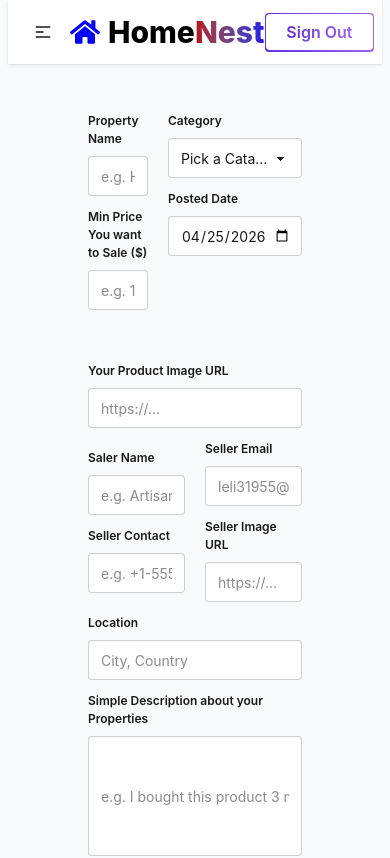
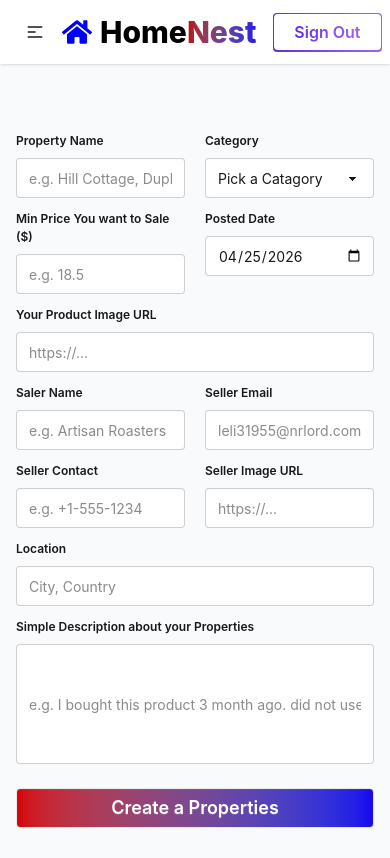
Before and after one commit to syednabil-git/home-nest-client, a React (Vite) app: page /add-property in a window 390 px wide. Shown: the top 858 px of the page. Built offline with nearby package versions, Linux system fonts and the light colour scheme; no server answers; sample sign-in values are in the browser's storage.

Commit message:
Responsive done

```diff
--- a/src/components/AddProperty.jsx
+++ b/src/components/AddProperty.jsx
@@ -44,7 +44,7 @@ const AddProperty = () => {
   return (
     <div>
       <form onSubmit={handleAddProperty}>
-        <div className='flex justify-between max-w-[1000px] mx-auto p-10 px-20 gap-5 items-start'>
+        <div className='flex justify-between max-w-[1280px] mx-auto px-4 md:px-30 gap-5 md:gap-20 items-start mt-15'>
             <div className='flex-1'>
               <fieldset className="fieldset">
               <legend className="fieldset-legend">Property Name</legend>
@@ -74,14 +74,14 @@ const AddProperty = () => {
              </div>
         </div>
         {/* Your Product Image URL */}
-          <div className=' max-w-[1000px] mx-auto px-20 '>
+          <div className=' max-w-[1280px] mx-auto px-4 md:px-30 '>
              <fieldset className="fieldset">
               <legend className="fieldset-legend">Your Product Image URL</legend>
               <input type="text" name='image' className="input w-full" placeholder="https://..." />
               </fieldset>
           </div>
           {/* saler part   */}
-          <div className='flex justify-between items-center max-w-[1000px] mx-auto px-20 gap-5'>
+          <div className='flex justify-between items-center max-w-[1280px] mx-auto px-4 md:px-30 gap-5 md:gap-20'>
              <div className='flex-1'>
                 <fieldset className="fieldset">
                   <legend className="fieldset-legend">Saler Name</legend>
@@ -104,14 +104,14 @@ const AddProperty = () => {
              </div>
           </div>
           {/* location */}
-          <div className='max-w-[1000px] mx-auto px-20'>
+          <div className='max-w-[1280px] mx-auto px-4 md:px-30 gap-5 md:gap-20'>
                <fieldset className="fieldset">
                <legend className="fieldset-legend">Location</legend>
                <input type="text" name='location' className="input w-full" placeholder="City, Country" />
                </fieldset>
           </div>
           {/* Simple Description about your Product */}
-          <div className='max-w-[1000px] mx-auto px-20'>
+          <div className='max-w-[1280px] mx-auto px-4 md:px-30'>
              <fieldset className="fieldset">
                <legend className="fieldset-legend">Simple Description about your Properties</legend>
                <input type="text" name='description' className="input w-full h-30" placeholder="e.g. I bought this product 3 month ago. did not used more than 1/2 time. actually learning guitar is so tough..... " />
@@ -119,7 +119,7 @@ const AddProperty = () => {
           </div>
 
           {/* Button */}
-          <div className='max-w-[1000px] mx-auto px-20 mt-5'>
+          <div className='max-w-[1280px] mx-auto px-4 md:px-30 mt-5'>
             <button className='btn w-full  bg-linear-to-r from-[#d40101] to-[#1703ef] text-white font-semibold text-lg'>
               Create a Properties
             </button>
--- a/src/components/AllProperty.jsx
+++ b/src/components/AllProperty.jsx
@@ -14,10 +14,10 @@ const AllProperty = () => {
 
    }, []);
   return (
-    <div className='mx-auto'>
+    <div className=''>
       <h1 className='font-bold text-3xl text-center text-blue-700 my-10'>All Products</h1>
-      <div className='mx-auto ml-10 md:ml-1 mr-1 md:mr-8'>
-           <div className='grid grid-cols-1 md:grid-cols-3 lg:grid-cols-4 gap-2 mx-auto'>
+      <div className='mx-auto'>
+           <div className='grid grid-cols-1 md:grid-cols-3 lg:grid-cols-4 gap-2 px-4'>
             {
             products.map(product => <Property
             key={product._id}
--- a/src/components/Home.jsx
+++ b/src/components/Home.jsx
@@ -38,8 +38,8 @@ return (
       style={{ backgroundImage: `url(${cover})` }}
     >
     <div className="h-100 flex items-center justify-start bg-black/40">
-    <div className='ml-30'>
-       <h1 className="text-white text-5xl">Find Your <br></br> <b> Dream Home</b></h1>
+    <div className='ml-1 md:ml-30'>
+       <h1 className="text-white text-3xl md:text-5xl">Find Your <br></br> <b> Dream Home</b></h1>
        <p className='text-gray-100 mt-3'>Discover the perfect place to call home.<br></br> Explore the thousands of verified Properties</p>
     </div>
     </div>
@@ -49,7 +49,7 @@ return (
               onChange={(e) => setSearch(e.target.value)}
               value={search}
               placeholder="Search For Properties, Category..."
-              className="w-150 px-5 py-3 outline-none bg-white rounded-l-full"
+              className="w-70 md:w-150 px-5 py-3 outline-none bg-white rounded-l-full"
             />
             <button className='btn h-12 rounded-r-full outline-none bg-linear-to-r from-[#e32e52] to-[#0b03b5] w-20 text-white text-xl'><FaSearch></FaSearch> </button>
       </div>
@@ -67,7 +67,7 @@ return (
           )
       }
     </div>
-    <div className="flex items-center justify-center text-center overflow-hidden max-w-[1250px] mx-auto mr-4">
+    <div className="max-w-[1280px] mx-auto px-4">
      <LatestProperties LatestPropertiesPromise={LatestPropertiesPromise}></LatestProperties>
     </div>
 
--- a/src/components/LatestProperties.jsx
+++ b/src/components/LatestProperties.jsx
@@ -11,7 +11,7 @@ const LatestProperties = ({LatestPropertiesPromise}) => {
           <h1 className='text-3xl font-semibold text-blue-700'>Latest Properties</h1>
           <Link to="/all-property" className='bg-gradient-to-r from-blue-500 to-pink-500 bg-clip-text text-transparent font-semibold text-lg'>View All</Link>
         </div>
-        <div className='mx-auto grid grid-cols-1 md:grid-cols-2 lg:grid-cols-4 gap-2 '>
+        <div className='grid grid-cols-1 md:grid-cols-2 lg:grid-cols-4 gap-5 '>
             {
           properties.map( property => <Property key={property.id}
             property = {property}
--- a/src/components/MyRating.jsx
+++ b/src/components/MyRating.jsx
@@ -39,12 +39,12 @@ const MyRating = () => {
   return (
    <div>
 
-      <div>
-        <div className="block md:hidden space-y-4">
+<div className='px-4'>
+  <div className="block md:hidden space-y-4">
   <h1 className="text-3xl font-bold my-10 text-center text-blue-700">My Ratings</h1>
 
   {ratings.map((item) => (
-    <div key={item._id} className="rounded-xl shadow-sm p-4 bg-white">
+    <div key={item._id} className="rounded-xl shadow-sm px-4 bg-white">
 
       {/* TOP SECTION */}
       <div className="flex gap-3 items-start">
@@ -85,13 +85,13 @@ const MyRating = () => {
   ))}
 </div>
       </div>
-      <div className='hidden md:block'>
+      <div className='hidden md:block px-15'>
       <h1 className='text-3xl font-bold my-10 text-center text-blue-700'> My Ratings</h1>
        <div className="space-y-4">
         {ratings.map((item) => (
           <div
             key={item._id}
-            className="rounded-xl shadow-sm pr-10 py-5"
+            className="rounded-xl shadow-sm px-2 py-5"
           >
             <div className="flex justify-between">
               <div className='flex justify-center '>
--- a/src/components/Property.jsx
+++ b/src/components/Property.jsx
@@ -5,11 +5,11 @@ const Property = ({property}) => {
 
     const { propertyName, image, propertyPrice, location, category, _id } = property;
   return (
-    <div className='mx-auto'>
-       <div className='card-items 0 p-2 ml-1 mx-auto max-w-[1250px] items-center'>
-         <div className=' grid grid-cols-3 gap-2'>
-          <div className="card bg-base-100 w-[300px] shadow-sm">
-         <figure className="px-5 pt-5">
+    <div className='card bg-base-100 w-full shadow-sm'>
+       <div className=''>
+         <div className=''>
+          <div className="card bg-base-100 w-full shadow-sm">
+         <figure className="px-5 pt-5  relative">
          <img
            src={image}
             alt=""
@@ -26,16 +26,12 @@ const Property = ({property}) => {
       <div className="w-full">
            <Link to={`/propertiesDetails/${property._id}`} className=" p-[1.5px] rounded-sm bg-gradient-to-r from-[#0e03ef] to-[#02baed] inline-block w-full"><button className='px-5 py-[6px] rounded-sm bg-white font-semibold hover:bg-gray-100 transition w-full'><span className=' bg-linear-to-r from-[#e32e49] to-[#9F62F2] bg-clip-text text-transparent'>View Details</span></button></Link>
        </div>
-
+          </div>
+        </div>
       </div>
     </div>
-          </div>
-
-        </div>
-
-
-      </div>
-      </div>
+  </div>
+</div>
   )
 }
 
--- a/src/layouts/RootLayout.jsx
+++ b/src/layouts/RootLayout.jsx
@@ -5,7 +5,7 @@ import Navbar from '../components/navbar/Navbar'
 
 const RootLayout = () => {
   return (
-    <div className='max-w-7xl mx-auto px-2 md:px-1 bg-gray-50'>
+    <div className='max-w-7xl mx-auto bg-gray-50'>
         <Navbar></Navbar>
         <Outlet></Outlet>
         <Footer></Footer>
```
